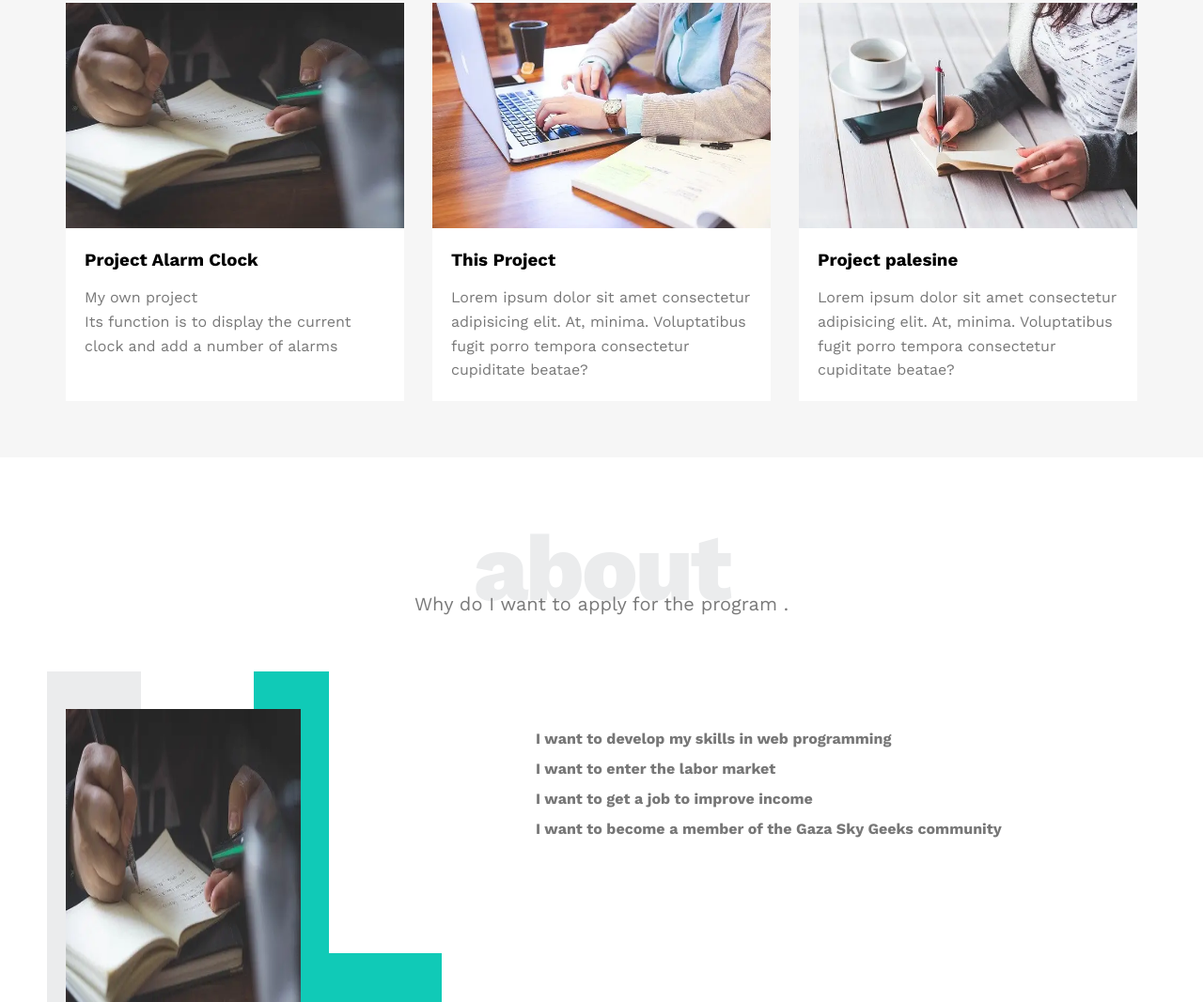
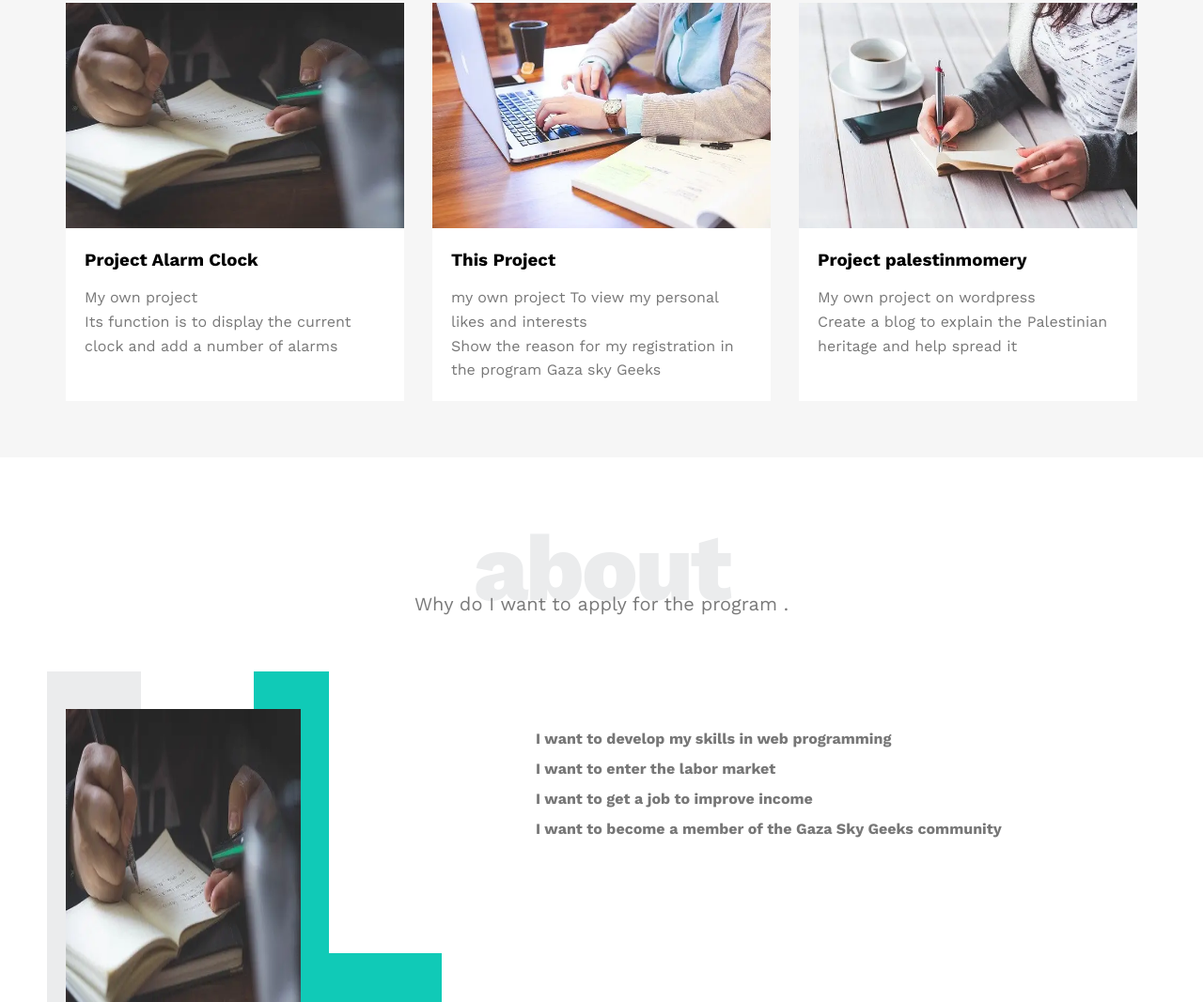
Before and after one commit to TariqHijazi/blog, a plain HTML site: page index.html in a window 1280 px wide. Shown: the part 1481-2548 px from the top of the page at 94% size. Drawn offline with nearby package versions, Linux system fonts and the light colour scheme.

Commit message:
Update index.html

```diff
--- a/index.html
+++ b/index.html
@@ -81,7 +81,7 @@
             <div class="portfolio-content">
                 <div class="card">
                     <img src="img/portfolio-1.webp" alt="">
-                    <div class="info" onClick = url(https://tariqhijazi.github.io/alarm/)>
+                    <div class="info" >
                         <h3>Project Alarm Clock</h3>
                         <p>My own project
                             <br>Its function is to display the current clock and add a number of alarms</p>
@@ -91,16 +91,17 @@
                     <img src="img/portfolio-2.webp" alt="">
                     <div class="info">
                         <h3>This Project</h3>
-                        <p>Lorem ipsum dolor sit amet consectetur adipisicing elit. At, minima. Voluptatibus fugit porro
-                            tempora consectetur cupiditate beatae?</p>
+                        <p>my own project
+                            To view my personal likes and interests
+                             <br>Show the reason for my registration in the program Gaza sky Geeks</p>
                     </div>
                 </div>
                 <div class="card">
                     <img src="img/portfolio-3.webp" alt="">
                     <div class="info">
-                        <h3>Project palesine</h3>
-                        <p>Lorem ipsum dolor sit amet consectetur adipisicing elit. At, minima. Voluptatibus fugit porro
-                            tempora consectetur cupiditate beatae?</p>
+                        <h3>Project palestinmomery</h3>
+                        <p>My own project on wordpress
+                            <br>Create a blog to explain the Palestinian heritage and help spread it</p>
                     </div>
                 </div>
             </div>
```
